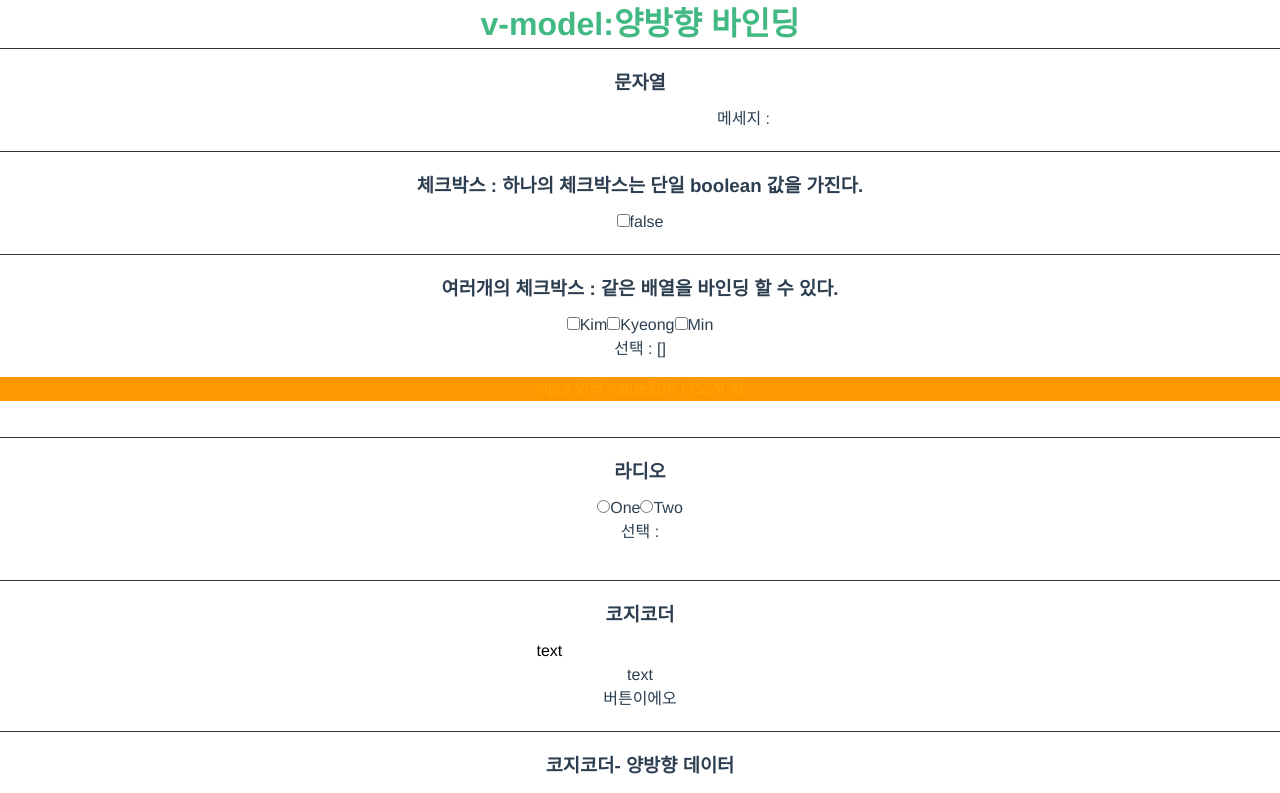
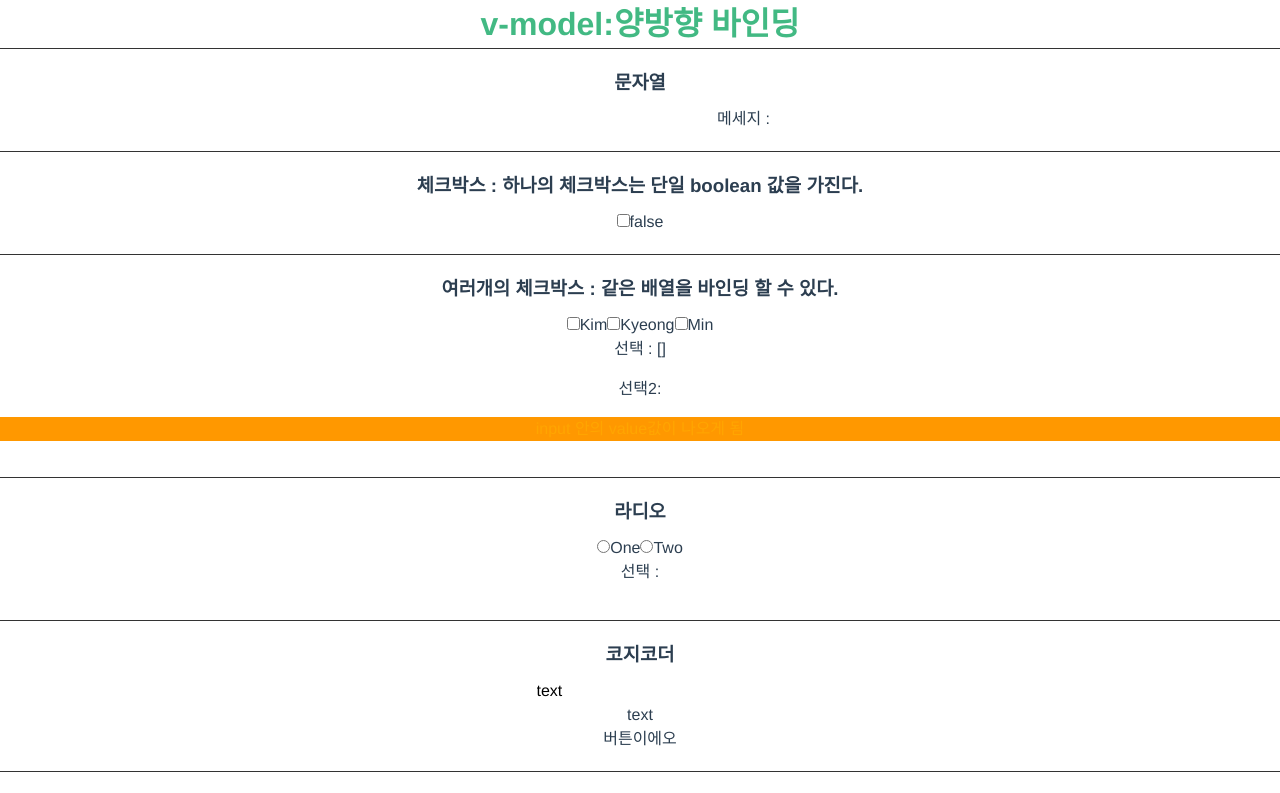
Before and after one commit to kyeongmin21/eventbus-todo, a Vue app: page /model in a window 1280 px wide. Shown: the top 793 px of the page. Built offline with nearby package versions, Linux system fonts and the light colour scheme.

Commit message:
computed 활용하고,  join()메소드 써서 문자열로 보여지게 하기

```diff
--- a/src/views/Model.vue
+++ b/src/views/Model.vue
@@ -18,16 +18,13 @@
       <h3>여러개의 체크박스 : 같은 배열을 바인딩 할 수 있다.</h3>
       <input type="checkbox" id="kim" value="Kim2" v-model="checkedNames" />
       <label for="kim">Kim</label>
-      <input
-        type="checkbox"
-        id="kyeong"
-        value="Kyeong2"
-        v-model="checkedNames"
-      />
+      <input type="checkbox" id="kyeong" value="Kyeong2" v-model="checkedNames"/>
       <label for="kyeong">Kyeong</label>
       <input type="checkbox" id="min" value="Min2" v-model="checkedNames" />
       <label for="min">Min</label>
       <p>선택 : {{ checkedNames }}</p>
+      <p>선택2: {{ check }}</p>
+
       <p class="orange">input 안의 value값이 나오게 됨</p>
     </section>
 
@@ -82,8 +79,13 @@ export default {
       content: 'content',
       memo: '',
       encode: '',
-      decode: ''
+      decode: '',
     };
+  },
+  computed: {
+    check() {
+      return this.checkedNames.join('')
+    }
   },
   methods: {
     submit() {
@@ -96,7 +98,8 @@ export default {
       this.encode = window.btoa(encodeURIComponent(this.memo))
     },
     decoding() {
-      this.decode = decodeURIComponent(window.atob(this.encode))
+      console.log(this.encode)
+      this.decode = decodeURIComponent(window.atob(this.memo))
     },
   }
 };
```
